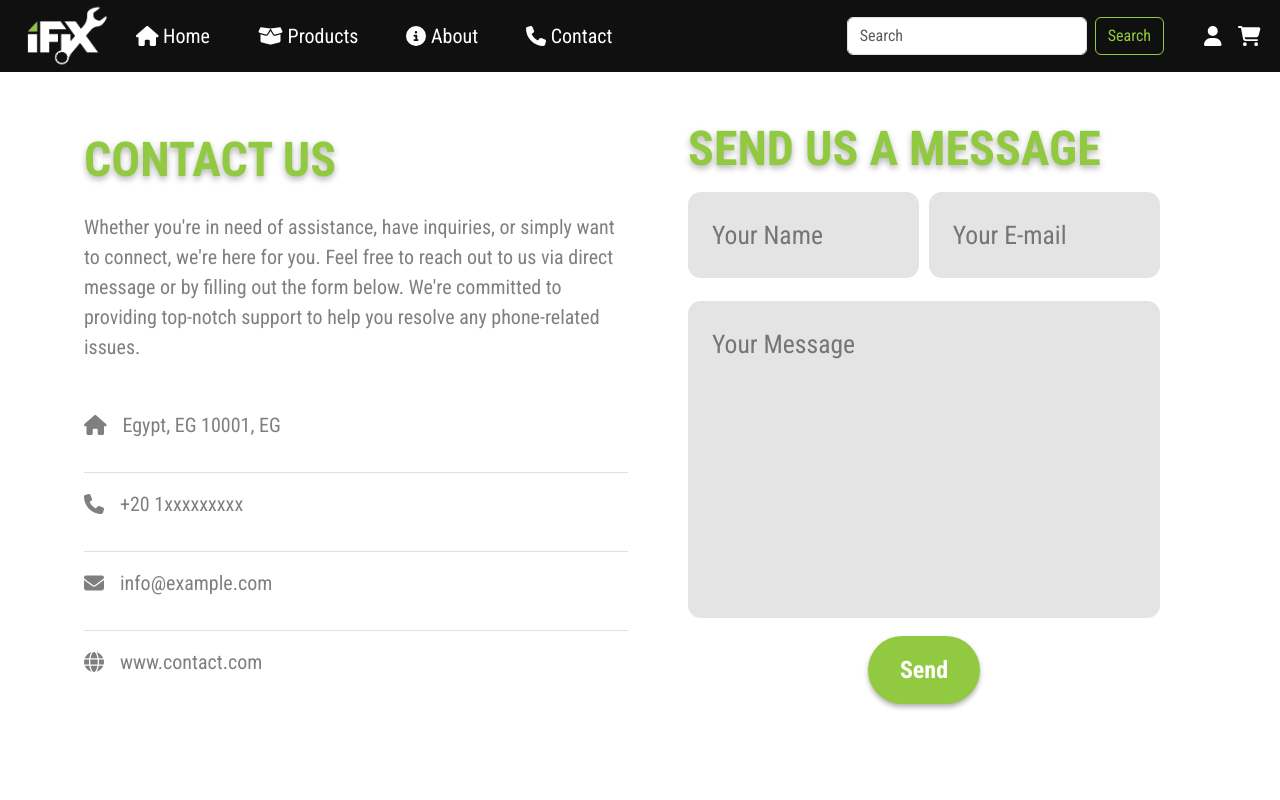
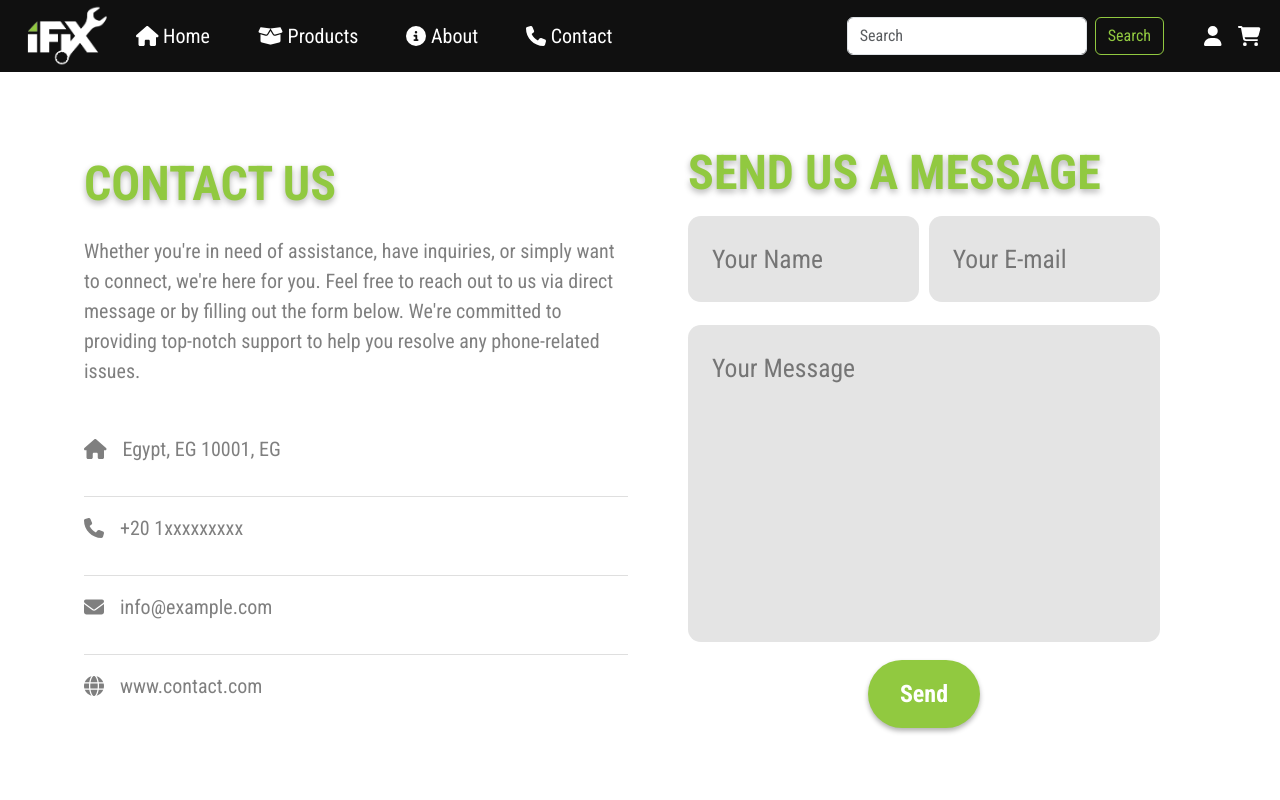
Before and after one commit to AbdelrahmanAly6/ifix, a React (Vite) app: page /contact in a window 1280 px wide. Shown: the top 800 px of the page. Built offline with nearby package versions, Linux system fonts and the light colour scheme.

Commit message:
modified:   src/components/Contact/Contact.css

```diff
--- a/src/components/Contact/Contact.css
+++ b/src/components/Contact/Contact.css
@@ -1,6 +1,6 @@
 .contact {
   animation: loading-animation 1s;
-  min-height: 100vh;
+  padding-top: 1.5rem;
 }
 .contact-title {
   color: var(--pri-color);
```
